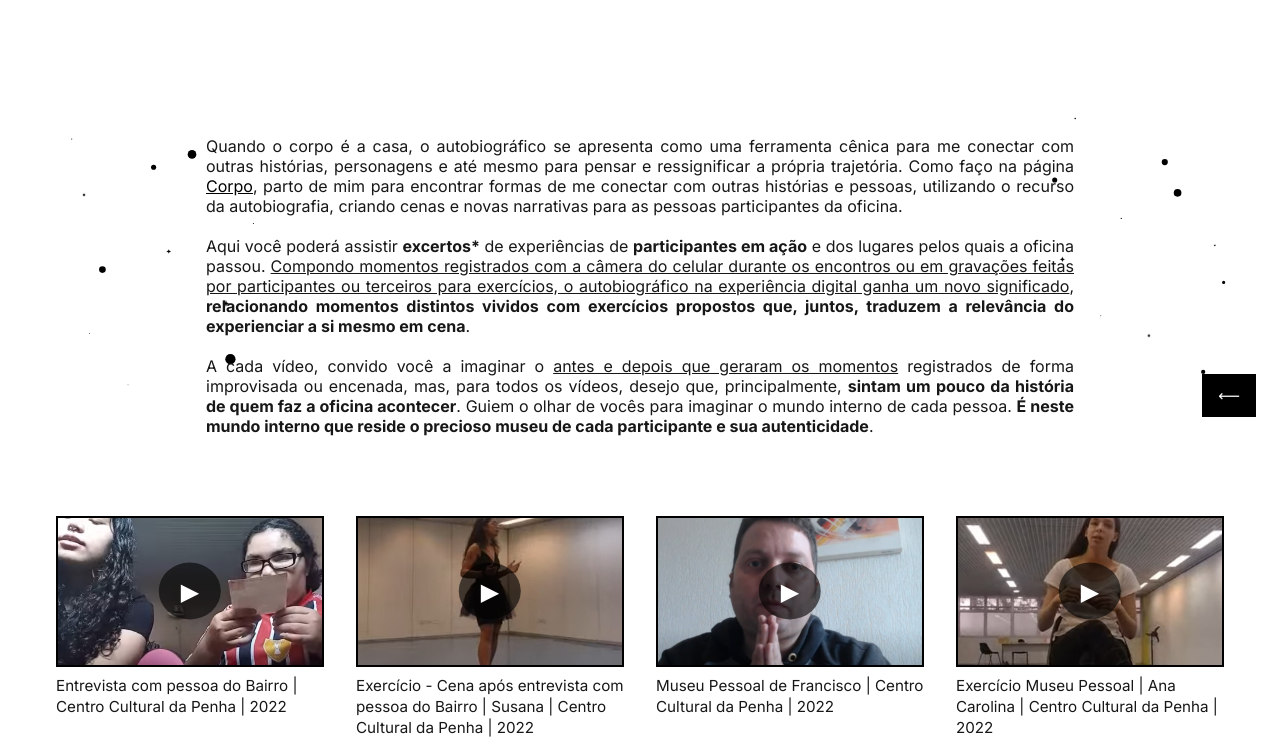
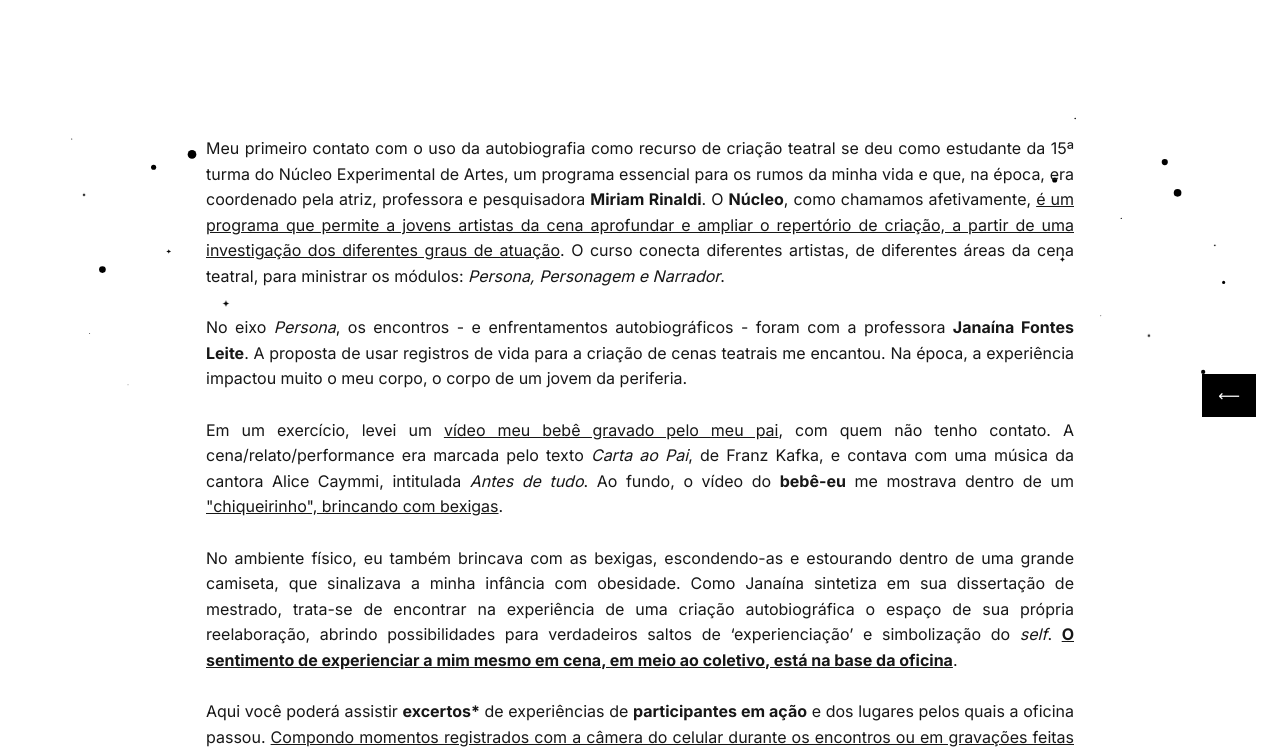
Before and after one commit to caiocastelhano/museu-autobiografico, a Next.js app: page /autobiografico in a window 1280 px wide. Shown: the part 359-1112 px from the top of the page. Built offline with nearby package versions, Linux system fonts and the light colour scheme.

Commit message:
Ajusta texto da página Autobiográfico com base nos apontamentos da orientadora

```diff
--- a/src/app/autobiografico/Autobiografico.module.css
+++ b/src/app/autobiografico/Autobiografico.module.css
@@ -169,6 +169,7 @@
     text-align: justify;
     box-sizing: border-box;
     background-color: transparent;
+    line-height: 1.6;
   }
 
   .autobioIntroTextSection b {
--- a/src/app/autobiografico/page.js
+++ b/src/app/autobiografico/page.js
@@ -125,7 +125,6 @@ export default function AutobiograficoPage() {
             <circle cx="600" cy="200" r="10" fill="black" />
             <circle cx="400" cy="600" r="13" fill="black" />
             <circle cx="750" cy="150" r="17" fill="black" />
-            <circle cx="900" cy="950" r="20" fill="black" />
             <circle cx="500" cy="1050" r="1.6" fill="black" />
             <circle cx="990" cy="420" r="2.2" fill="black" />
             <circle cx="350" cy="850" r="1.9" fill="black" />
@@ -153,16 +152,34 @@ export default function AutobiograficoPage() {
             </h2>
 
             <p>
-              Quando o corpo é a casa, o autobiográfico se apresenta como uma ferramenta cênica para me conectar com outras histórias, personagens e até mesmo para pensar e ressignificar a própria trajetória. Como faço na página <Link href="/corpo" className={styles.inlineLink}>Corpo</Link>, parto de mim para encontrar formas de me conectar com outras histórias e pessoas, utilizando o recurso da autobiografia, criando cenas e novas narrativas para as pessoas participantes da oficina.
+              Meu primeiro contato com o uso da autobiografia como recurso de criação teatral se deu como estudante da 15ª turma do Núcleo Experimental de Artes, um programa essencial para os rumos da minha vida e que, na época, era coordenado pela atriz, professora e pesquisadora <b>Miriam Rinaldi</b>. O <b>Núcleo</b>, como chamamos afetivamente, <u>é um programa que permite a jovens artistas da cena aprofundar e ampliar o repertório de criação, a partir de uma investigação dos diferentes graus de atuação</u>. O curso conecta diferentes artistas, de diferentes áreas da cena teatral, para ministrar os módulos: <i>Persona, Personagem e Narrador</i>.
             </p>
 
-            <br />
+            < br/>
+
+            <p>
+              No eixo <i>Persona</i>, os encontros - e enfrentamentos autobiográficos - foram com a professora <b>Janaína Fontes Leite</b>. A proposta de usar registros de vida para a criação de cenas teatrais me encantou. Na época, a experiência impactou muito o meu corpo, o corpo de um jovem da periferia.
+            </p>
+
+            < br/>
+
+            <p>
+              Em um exercício, levei um <u>vídeo meu bebê gravado pelo meu pai</u>, com quem não tenho contato. A cena/relato/performance era marcada pelo texto <i>Carta ao Pai</i>, de Franz Kafka, e contava com uma música da cantora Alice Caymmi, intitulada <i>Antes de tudo</i>. Ao fundo, o vídeo do <b>bebê-eu</b> me mostrava dentro de um <u>&quot;chiqueirinho&quot;, brincando com bexigas</u>.
+            </p>
+
+            < br/>
+
+            <p>
+              No ambiente físico, eu também brincava com as bexigas, escondendo-as e estourando dentro de uma grande camiseta, que sinalizava a minha infância com obesidade. Como Janaína sintetiza em sua dissertação de mestrado, trata-se de encontrar na experiência de uma criação autobiográfica o espaço de sua própria reelaboração, abrindo possibilidades para verdadeiros saltos de ‘experienciação’ e simbolização do <i>self</i>. <u><b>O sentimento de experienciar a mim mesmo em cena, em meio ao coletivo, está na base da oficina</b></u>.
+            </p>
+
+            < br/>
 
             <p>
               Aqui você poderá assistir <b>excertos*</b> de experiências de <b>participantes em ação</b> e dos lugares pelos quais a oficina passou. <u>Compondo momentos registrados com a câmera do celular durante os encontros ou em gravações feitas por participantes ou terceiros para exercícios, o autobiográfico na experiência digital ganha um novo significado</u>, <b>relacionando momentos distintos vividos com exercícios propostos que, juntos, traduzem a relevância do experienciar a si mesmo em cena</b>.
             </p>
 
-            <br />
+            < br/>
 
             <p>
               A cada vídeo, convido você a imaginar o <u>antes e depois que geraram os momentos</u> registrados de forma improvisada ou encenada, mas, para todos os vídeos, desejo que, principalmente, <b>sintam um pouco da história de quem faz a oficina acontecer</b>. Guiem o olhar de vocês para imaginar o mundo interno de cada pessoa. <b>É neste mundo interno que reside o precioso museu de cada participante e sua autenticidade</b>.
@@ -970,7 +987,7 @@ export default function AutobiograficoPage() {
 
           <div className={styles.highlightBox}>
             <p>
-              Para conferir outros <b>excertos</b>, acesse a&nbsp;
+              Para conferir outros <b>excertos*</b>, acesse a&nbsp;
               <a
                 href="https://www.youtube.com/playlist?list=PLv-y-wxdAp-jgnHTqUI4TGP6vfPvDMWvm"
                 target="_blank"
@@ -1032,7 +1049,7 @@ export default function AutobiograficoPage() {
         {/* Nota do criador do site */}
         <section className={styles.authorNote}>
           <p>
-            <b>Nota do criador do site</b>: *O uso do termo surge a partir da pesquisa de <b>Graziela Kunsch</b>, com seus sites -arquivos de &quot;excertos&quot; - vídeos formados por um único plano cada -, assumindo uma prática documentária contínua, processual e transformada pelo tempo, no lugar de documentários fechados.
+            *Uso o termo &quot;excerto&quot; no sentido proposto por <b>Graziela Kunsch</b> na pesquisa <i>Projeto Mutirão</i>: um vídeo formado por um único plano, que pode ser visto individualmente, mas é parte de um todo, carente de articulação.
           </p>
         </section>
 
```
